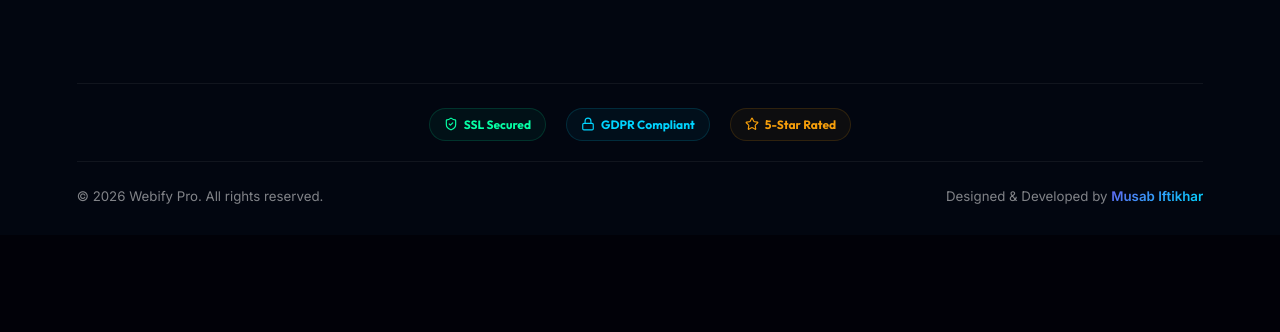
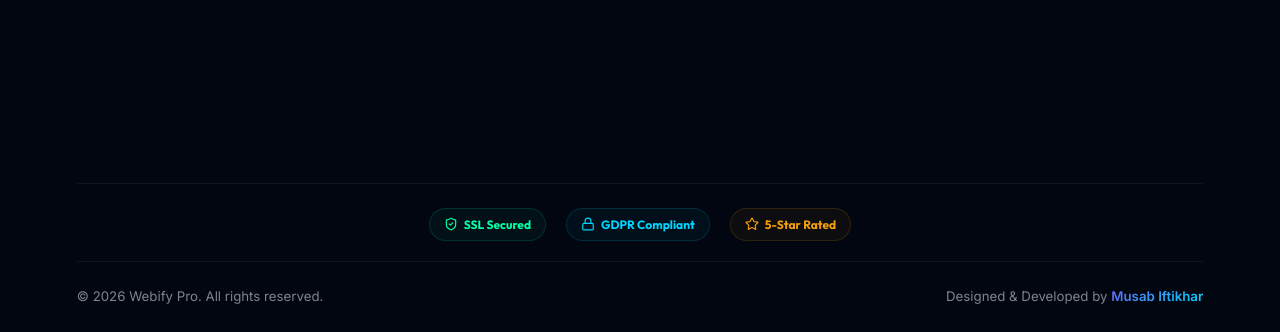
Before and after one commit to musab-18/webify-pro-frontend, a React (Vite) app: page / in a window 1280 px wide. Shown: the part 6319-6651 px from the top of the page. Before the commit the page ends 6554 px from the top, so only its background shows below. Built offline with nearby package versions, Linux system fonts and the light colour scheme; no server answers.

Commit message:
Update frontend with hidden admin login, zoom fix, and UI tweaks

```diff
--- a/src/components/AdBanner.jsx
+++ b/src/components/AdBanner.jsx
@@ -15,13 +15,13 @@ const AdBanner = () => {
   }, []);
 
   return (
-    <div style={{ width: '100%', margin: '30px 0', textAlign: 'center', overflow: 'hidden' }}>
+    <div style={{ width: '100%', margin: '30px 0', textAlign: 'center', overflow: 'hidden', minHeight: '50px', maxHeight: '120px', display: 'flex', justifyContent: 'center', alignItems: 'center' }}>
       {/* WebifyPro-AutoAds */}
       <ins className="adsbygoogle"
-           style={{ display: 'block' }}
+           style={{ display: 'inline-block', width: '100%', height: '100px' }}
            data-ad-client="ca-pub-4371702225315385"
            data-ad-slot="2955354445"
-           data-ad-format="auto"
+           data-ad-format="horizontal"
            data-full-width-responsive="true"></ins>
     </div>
   );
--- a/src/components/Footer.jsx
+++ b/src/components/Footer.jsx
@@ -1,7 +1,11 @@
 import { Rocket, Github, Linkedin, Facebook, Mail, MessageCircle, ChevronRight, ShieldCheck, Lock, Star } from 'lucide-react';
+import { useNavigate } from 'react-router-dom';
 import AdBanner from './AdBanner';
 
-const Footer = () => (
+const Footer = () => {
+  const navigate = useNavigate();
+
+  return (
   <footer style={{
     position: 'relative', zIndex: 2,
     padding: '60px 6% 28px',
@@ -129,7 +133,10 @@ const Footer = () => (
         { icon: <Lock size={14} />,        label: 'GDPR Compliant', color: '#00d4ff' },
         { icon: <Star size={14} />,        label: '5-Star Rated',   color: '#f59e0b' },
       ].map(badge => (
-        <div key={badge.label} style={{
+        <div key={badge.label}
+             onClick={badge.label === 'SSL Secured' ? () => navigate('/admin/login') : undefined}
+             style={{
+          cursor: badge.label === 'SSL Secured' ? 'pointer' : 'default',
           display: 'inline-flex', alignItems: 'center', gap: '6px',
           padding: '6px 14px', borderRadius: '100px',
           background: `${badge.color}0c`,
@@ -147,6 +154,7 @@ const Footer = () => (
     <div style={{
       borderTop: '1px solid rgba(255,255,255,0.06)',
       paddingTop: '24px',
+      position: 'relative',
       display: 'flex', justifyContent: 'space-between', alignItems: 'center',
       flexWrap: 'wrap', gap: '12px',
       color: 'rgba(255,255,255,0.5)', fontSize: '0.83rem',
@@ -196,6 +204,7 @@ const Footer = () => (
       }
     `}</style>
   </footer>
-);
+  );
+};
 
 export default Footer;
--- a/src/index.css
+++ b/src/index.css
@@ -107,6 +107,11 @@ ul { list-style: none; }
 button { cursor: pointer; border: none; outline: none; font-family: inherit; }
 img { display: block; max-width: 100%; height: auto; }
 canvas { display: block; }
+
+/* Prevent iOS Auto-Zoom on form fields */
+input, textarea, select {
+  font-size: 16px !important;
+}
 
 /* ═══════════════════════════════════════════════════════════
    APP / SECTIONS
```
